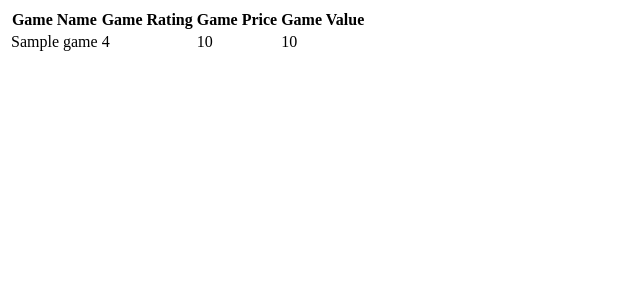
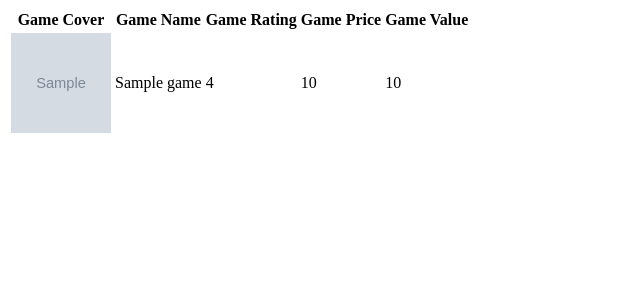
Before and after one commit to FeargusOG/DjangoHeroku, a Django app: template psnvalue/templates/psnvalue/gamelist.html in a window 1280 px wide. Shown: the top 300 px of the page, without its empty margins (0-640 px from the left). Run offline with Django 3.2, Linux system fonts and the light colour scheme; the template is opened without the code that fills it: most values are stand-ins (such as "Sample title", 1, 10 or a date in 2020); grey boxes marked "Sample" are stand-in pictures; parts of the project's set-up code (start-up, migrations or seed data) failed here and were passed over.

Commit message:
Added imgs to game list html

```diff
--- a/psnvalue/templates/psnvalue/gamelist.html
+++ b/psnvalue/templates/psnvalue/gamelist.html
@@ -5,6 +5,7 @@
 {% if game_list %}
     <table>
         <tr>
+            <th>Game Cover</th>
             <th>Game Name</th>
             <th>Game Rating</th>
             <th>Game Price</th>
@@ -12,6 +13,7 @@
         </tr>
         {% for game in game_list %}
         <tr>
+            <td><img src="{{ game.image_url }}" alt="Smiley face" height="100" width="100"></td>
             <td>{{ game.game_name }}</td>
             <td>{{ game.weighted_rating }}</td>
             <td>{{ game.net_price }}</td>
```
